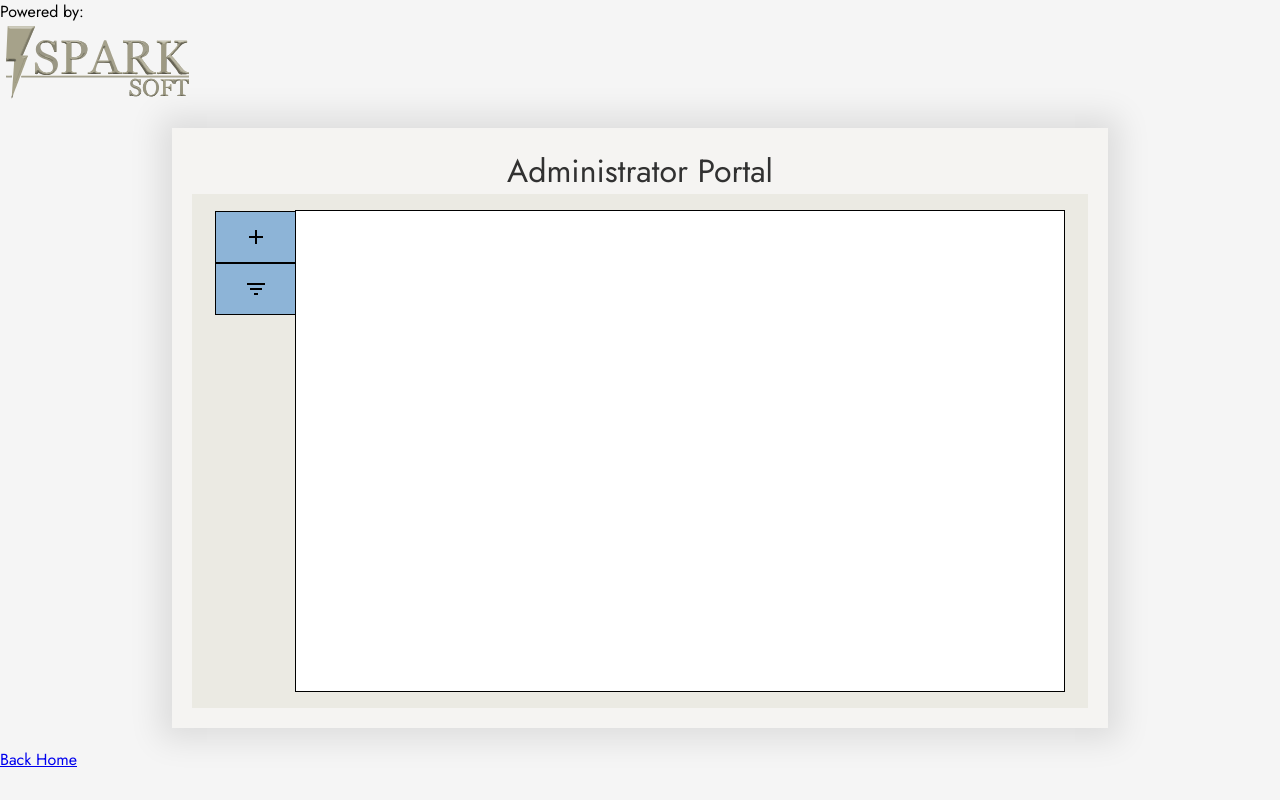
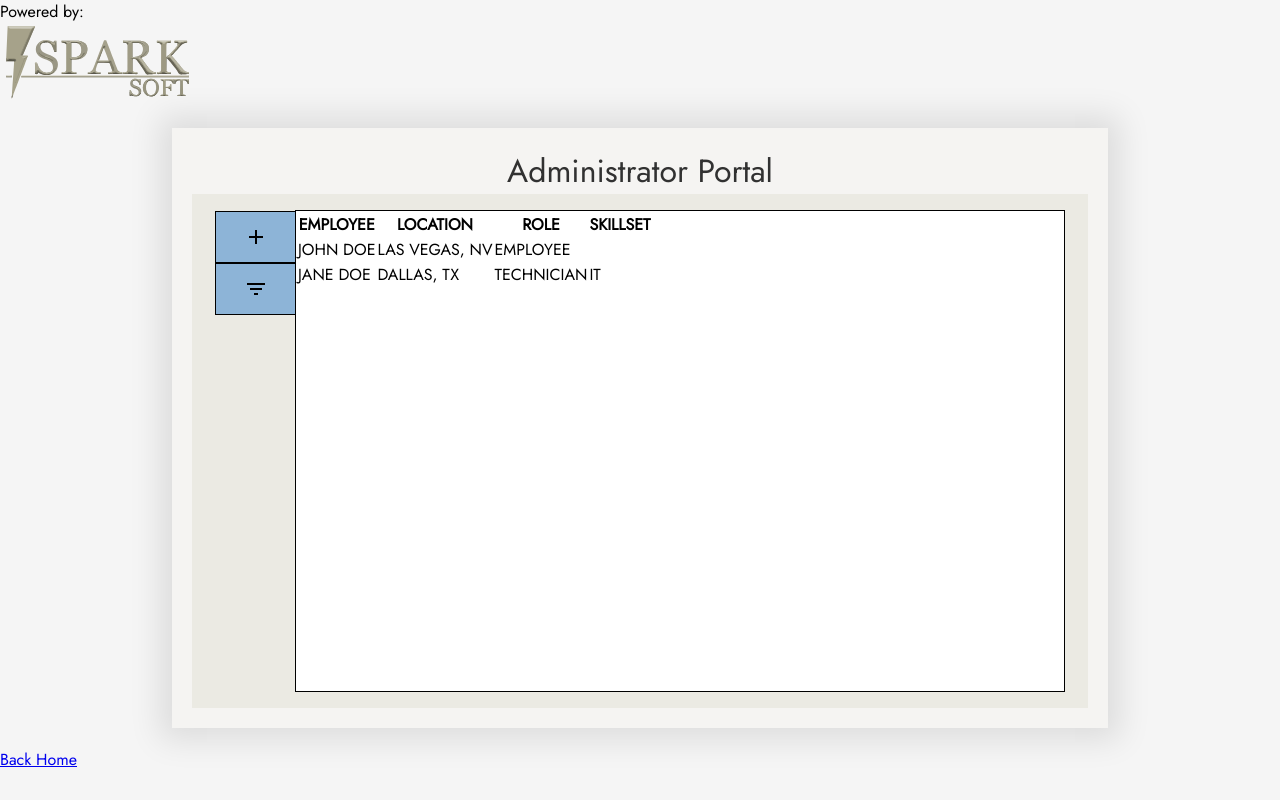
Before and after one commit to SparkinSoftware/TRUBL, a React (Vite) app: page /administrator in a window 1280 px wide. Built offline with nearby package versions, Linux system fonts and the light colour scheme; no server answers.

Commit message:
employee table added, hard coded data

```diff
--- a/src/components/Administrator/Administrator.jsx
+++ b/src/components/Administrator/Administrator.jsx
@@ -3,6 +3,7 @@ import { Link } from 'react-router-dom'
 import addSymbol from '../assets/symbol_add.svg'
 import addFilter from '../assets/symbol_filter.svg'
 import './administrator.css'
+import TableEmployee from './TableEmployee'
 
 const Administrator =({}) => {
     return (
@@ -21,6 +22,7 @@ const Administrator =({}) => {
                         </div>
                         <div className='administrator-inner-container'>
                             {/* FIXME: EmployeesView Component goes here */}
+                            <TableEmployee />
                         </div>
                     </div>
                 </div>
--- /dev/null
+++ b/src/components/Administrator/TableEmployee.jsx
@@ -0,0 +1,36 @@
+import { useState } from 'react'
+import { Link } from 'react-router-dom'
+//import './administrator.css'
+
+const TableEmployee =({}) => {
+    return (
+        <>
+            <table className='table-employee'>
+                <thead>
+                    <tr>
+                        <th>{`EMPLOYEE`}</th>
+                        <th>{`LOCATION`}</th>
+                        <th>{`ROLE`}</th>
+                        <th>{`SKILLSET`}</th>
+                    </tr>
+                </thead>
+                <tbody>
+                    <tr>
+                        <td>{`JOHN DOE`}</td>
+                        <td>{`LAS VEGAS, NV`}</td>
+                        <td>{`EMPLOYEE`}</td>
+                        <td>{``}</td>
+                    </tr>
+                    <tr>
+                        <td>{`JANE DOE`}</td>
+                        <td>{`DALLAS, TX`}</td>
+                        <td>{`TECHNICIAN`}</td>
+                        <td>{`IT`}</td>
+                    </tr>
+                </tbody>
+            </table>
+        </>
+    )
+}
+
+export default TableEmployee
```
